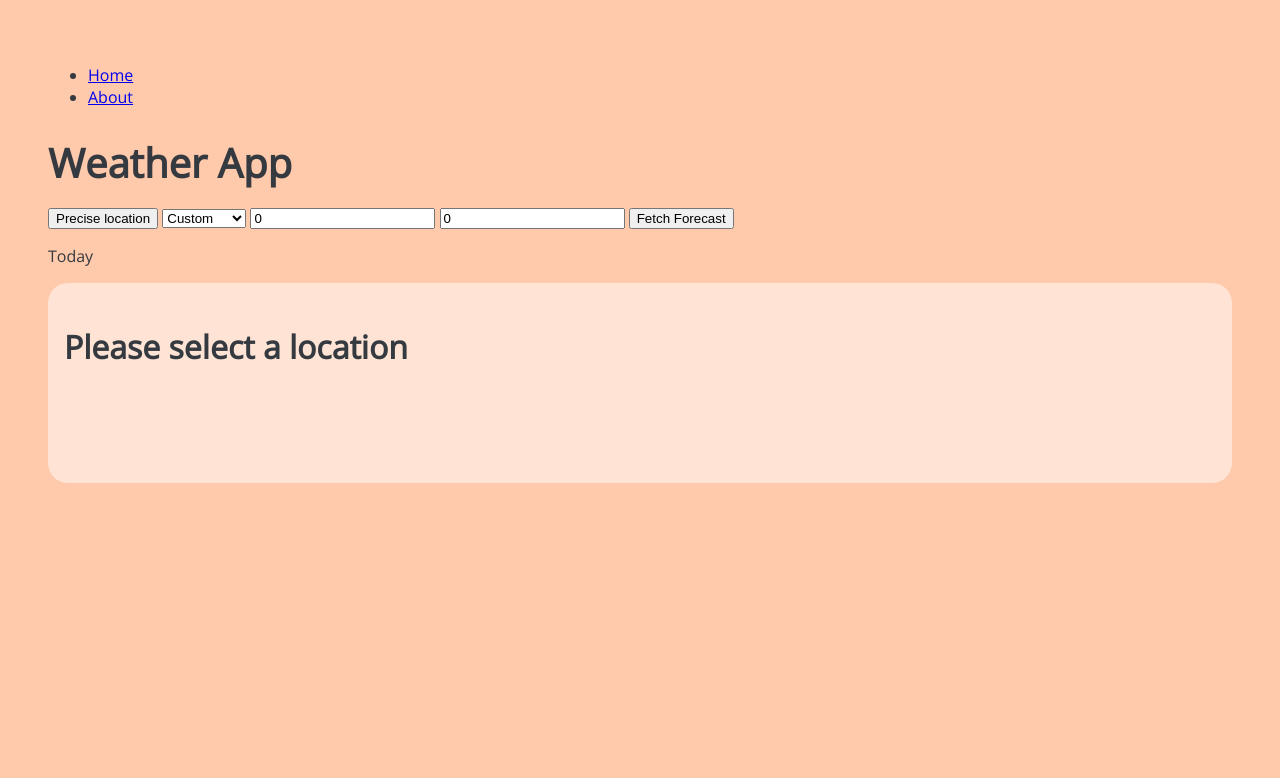
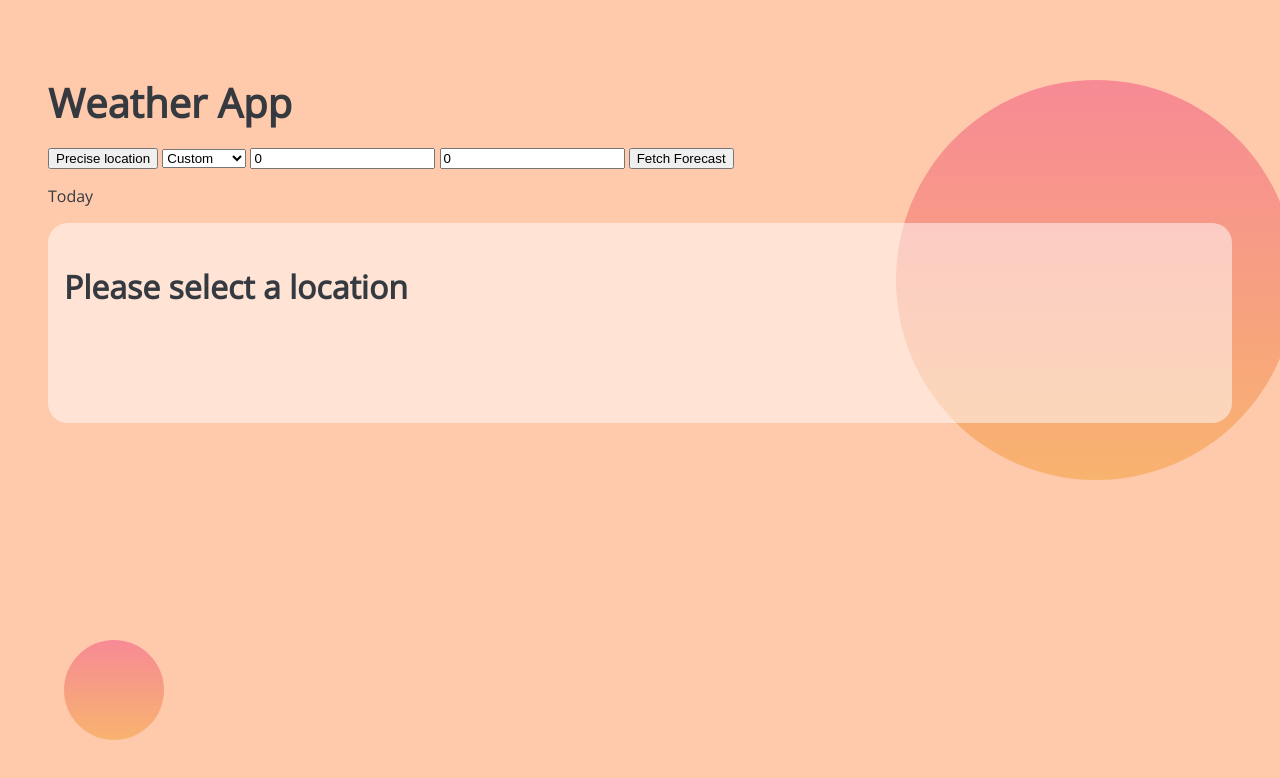
Before and after one commit to GuilhermeCampano/weather-app, a SvelteKit app: page / in a window 1280 px wide. Shown: the top 778 px of the page. Built offline with nearby package versions, Linux system fonts and the light colour scheme.

Commit message:
Circle floating animation

```diff
--- /dev/null
+++ b/src/components/FloatingCircle.svelte
@@ -0,0 +1,29 @@
+<script lang="ts">
+  export let size = '200px';
+  export let top = '0px';
+  export let left = '0px';
+</script>
+
+<div class="floating-circle" style="width: {size}; height: {size}; top: {top}; left: {left}"></div>
+
+<style>
+  .floating-circle {
+    border-radius: 50%;
+    background: linear-gradient(#F78A95, #F8B36F);
+    animation: float 5s ease-in-out infinite;
+    z-index: -1;
+    position: absolute;
+  }
+
+  @keyframes float {
+    0% {
+      transform: translatey(0px);
+    }
+    50% {
+      transform: translatey(-20px);
+    }
+    100% {
+      transform: translatey(0px);
+    }
+  }
+</style>
--- a/src/routes/+layout.svelte
+++ b/src/routes/+layout.svelte
@@ -1,11 +1,11 @@
 <script lang="ts">
+	import FloatingCircle from "../components/FloatingCircle.svelte";
+
 </script>
-<nav>
-  <ul>
-    <li><a href="/">Home</a></li>
-    <li><a href="/about">About</a></li>
-  </ul>
-</nav>
+
+
+<FloatingCircle size="400px" top="10%" left="70%"></FloatingCircle>
+<FloatingCircle size="100px" top="80%" left="5%"></FloatingCircle>
 <main>
   <slot></slot>
 </main>
```
